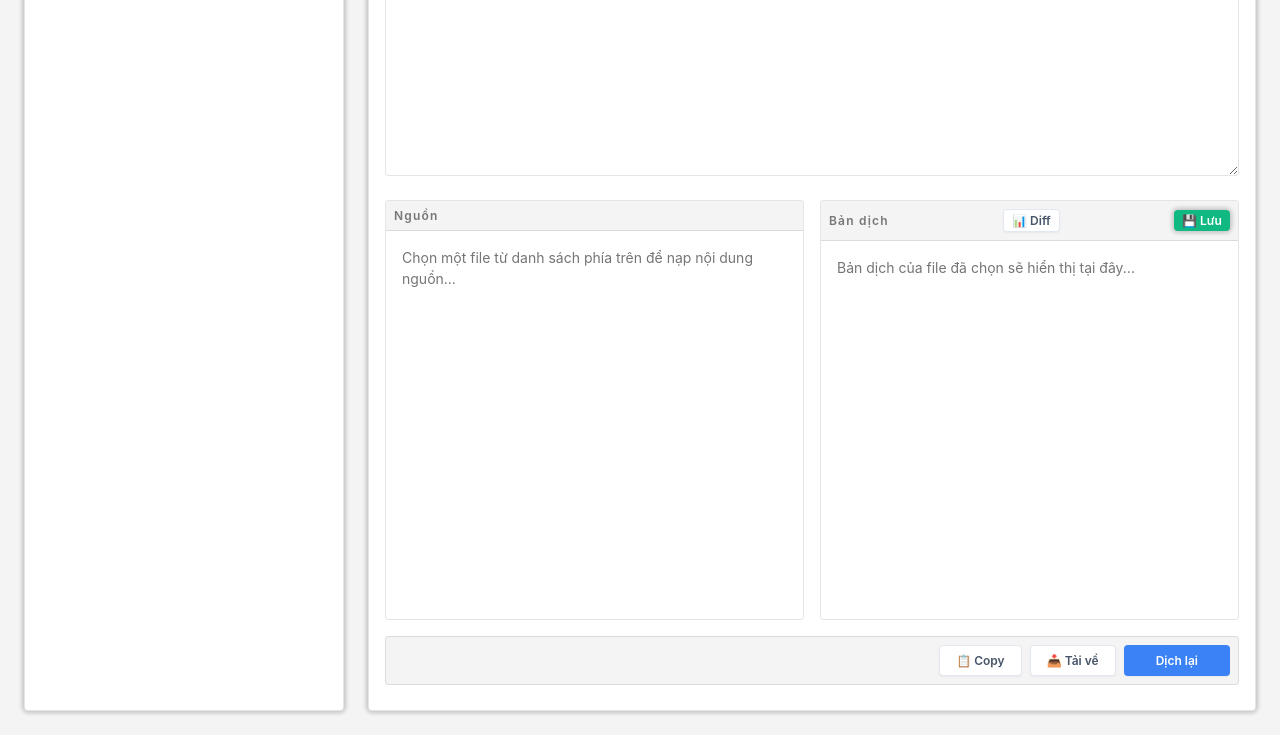
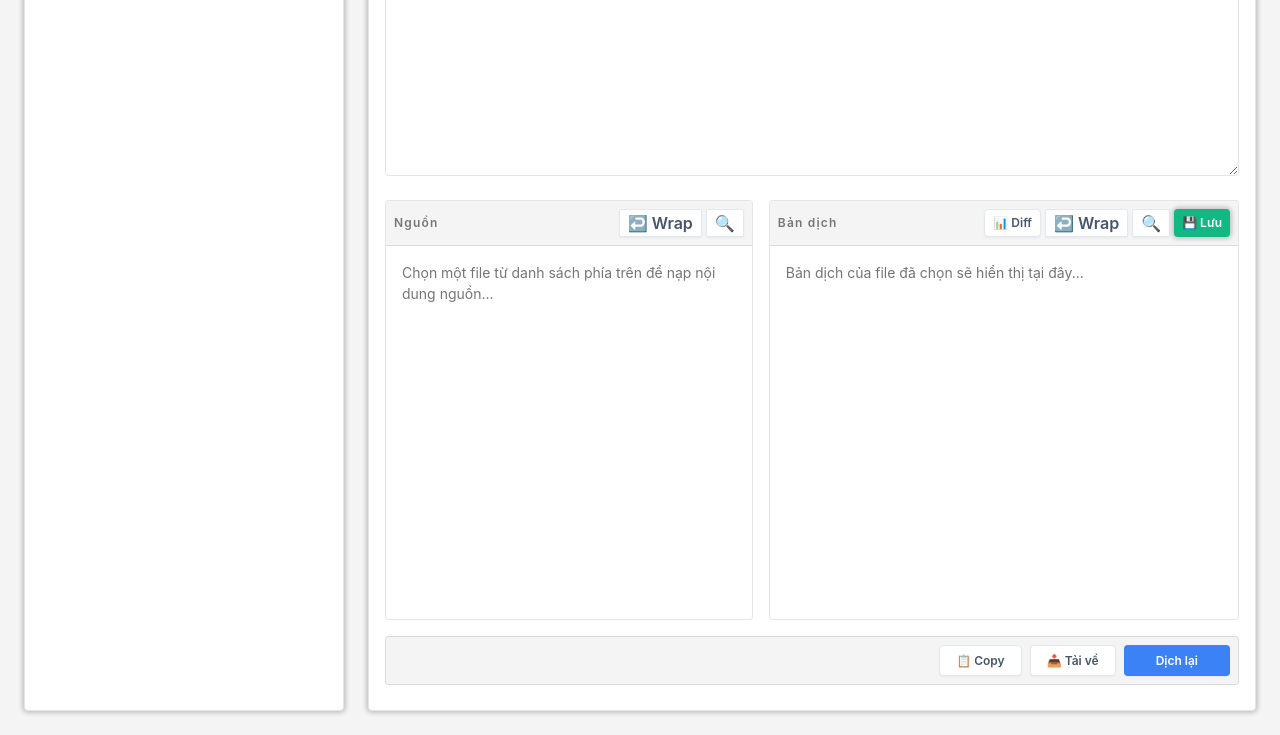
Before and after one commit to Narga/ai-vi-translator, a Flask app: page / in a window 1280 px wide. Shown: the part 415-1150 px from the top of the page. Run offline with Flask 2, Linux system fonts and the light colour scheme; data that the repository does not hold is empty; some libraries are stand-ins or nearby versions.

Commit message:
feat: add editor toolbar with word wrap toggle and find

```diff
--- a/webui/static/js/main.js
+++ b/webui/static/js/main.js
@@ -948,6 +948,36 @@ async function loadProjectFile(filename, section) {
 // ============================================================
 // Diff View — So sánh 2 textarea song song
 // ============================================================
+
+function toggleWordWrap(textareaId) {
+    var ta = document.getElementById(textareaId);
+    if (!ta) return;
+    if (ta.style.whiteSpace === 'pre') {
+        ta.style.whiteSpace = 'pre-wrap';
+        ta.wrap = 'on';
+    } else {
+        ta.style.whiteSpace = 'pre';
+        ta.wrap = 'off';
+    }
+}
+
+async function findInText(textareaId) {
+    var ta = document.getElementById(textareaId);
+    if (!ta || !ta.value) return;
+    var term = await showPrompt('Tìm kiếm trong văn bản:');
+    if (!term) return;
+    var idx = ta.value.toLowerCase().indexOf(term.toLowerCase());
+    if (idx === -1) {
+        showToast('Không tìm thấy: ' + term, 'warning');
+        return;
+    }
+    ta.focus();
+    ta.setSelectionRange(idx, idx + term.length);
+    var linesBefore = ta.value.substring(0, idx).split('\n').length;
+    ta.scrollTop = Math.max(0, (linesBefore - 5) * 20);
+    showToast('Tìm thấy ở dòng ' + linesBefore, 'success');
+}
+
 function showDiffView(sourceId, targetId) {
     var sourceText = document.getElementById(sourceId).value;
     var targetText = document.getElementById(targetId).value;
--- a/webui/templates/partials/tab_workspace.html
+++ b/webui/templates/partials/tab_workspace.html
@@ -78,16 +78,24 @@
                                 <div id="workspace-editor" class="pv2 flex flex-column">
                                     <div class="editor-container mb3 flex gap-3" style="min-height: 420px;">
                                         <div class="flex-auto ba b--black-10 br2 bg-white flex flex-column overflow-hidden shadow-sm">
-                                            <div class="pa2 bb b--black-10 flex items-center bg-near-white">
+                                            <div class="pa2 bb b--black-10 flex items-center bg-near-white gap-2">
                                                 <span class="f7 fw6 gray uppercase tracked">Nguồn</span>
+                                                <div class="ml-auto flex gap-1">
+                                                    <button class="ph2 pv1 f8 ba b--silver bg-white br1 pointer hover-bg-near-white" onclick="toggleWordWrap('source-text')" title="Toggle word wrap">↩️ Wrap</button>
+                                                    <button class="ph2 pv1 f8 ba b--silver bg-white br1 pointer hover-bg-near-white" onclick="findInText('source-text')" title="Tìm trong văn bản">🔍</button>
+                                                </div>
                                             </div>
                                             <textarea id="source-text" class="flex-auto bn pa3 f6 lh-copy outline-0" placeholder="Chọn một file từ danh sách phía trên để nạp nội dung nguồn..." oninput="updateTokenEstimate();DirtyState.mark('source-text')" style="resize:none"></textarea>
                                         </div>
                                         <div class="flex-auto ba b--black-10 br2 bg-white flex flex-column overflow-hidden shadow-sm">
-                                            <div class="pa2 bb b--black-10 flex justify-between items-center bg-near-white">
+                                            <div class="pa2 bb b--black-10 flex items-center bg-near-white gap-2">
                                                 <span class="f7 fw6 gray uppercase tracked">Bản dịch</span>
-                                                <button class="pointer ph2 pv1 f7 ba b--silver bg-white br2 gray hover-bg-near-white fw6" onclick="showDiffView('source-text','result-text')" title="So sánh bản gốc và bản dịch">📊 Diff</button>
-                                                <button id="btn-save-translation" class="pointer ph2 pv1 f7 bn white bg-green br2 shadow-1 hover-bg-dark-green fw6" onclick="saveChunkTranslation()">💾 Lưu</button>
+                                                <div class="ml-auto flex gap-1">
+                                                    <button class="pointer ph2 pv1 f7 ba b--silver bg-white br2 gray hover-bg-near-white fw6" onclick="showDiffView('source-text','result-text')" title="So sánh bản gốc và bản dịch">📊 Diff</button>
+                                                    <button class="ph2 pv1 f8 ba b--silver bg-white br1 pointer hover-bg-near-white" onclick="toggleWordWrap('result-text')" title="Toggle word wrap">↩️ Wrap</button>
+                                                    <button class="ph2 pv1 f8 ba b--silver bg-white br1 pointer hover-bg-near-white" onclick="findInText('result-text')" title="Tìm trong văn bản">🔍</button>
+                                                    <button id="btn-save-translation" class="pointer ph2 pv1 f7 bn white bg-green br2 shadow-1 hover-bg-dark-green fw6" onclick="saveChunkTranslation()">💾 Lưu</button>
+                                                </div>
                                             </div>
                                             <textarea id="result-text" class="flex-auto bn pa3 f6 lh-copy outline-0" placeholder="Bản dịch của file đã chọn sẽ hiển thị tại đây..." oninput="DirtyState.mark('result-text')" style="resize:none"></textarea>
                                         </div>
```
